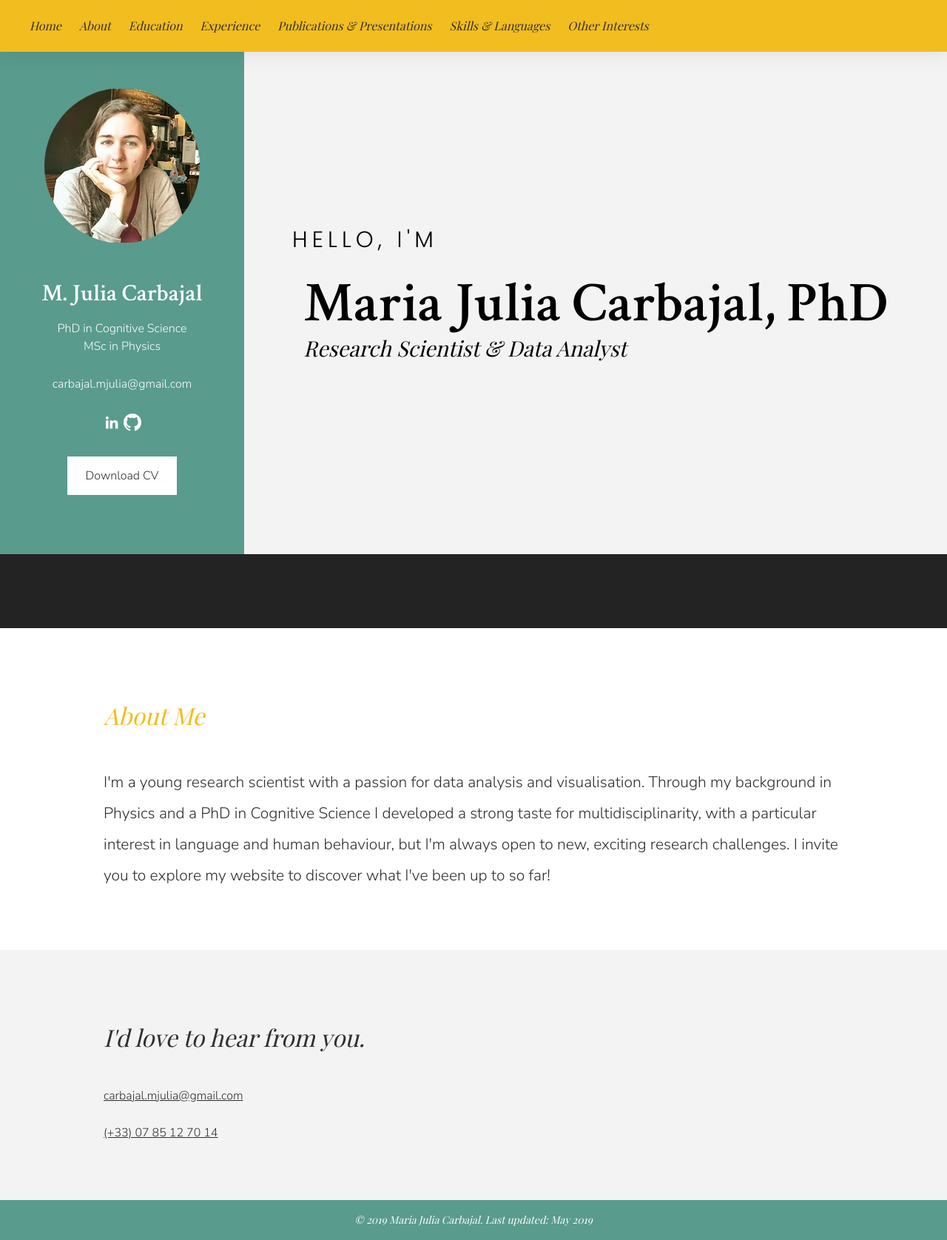
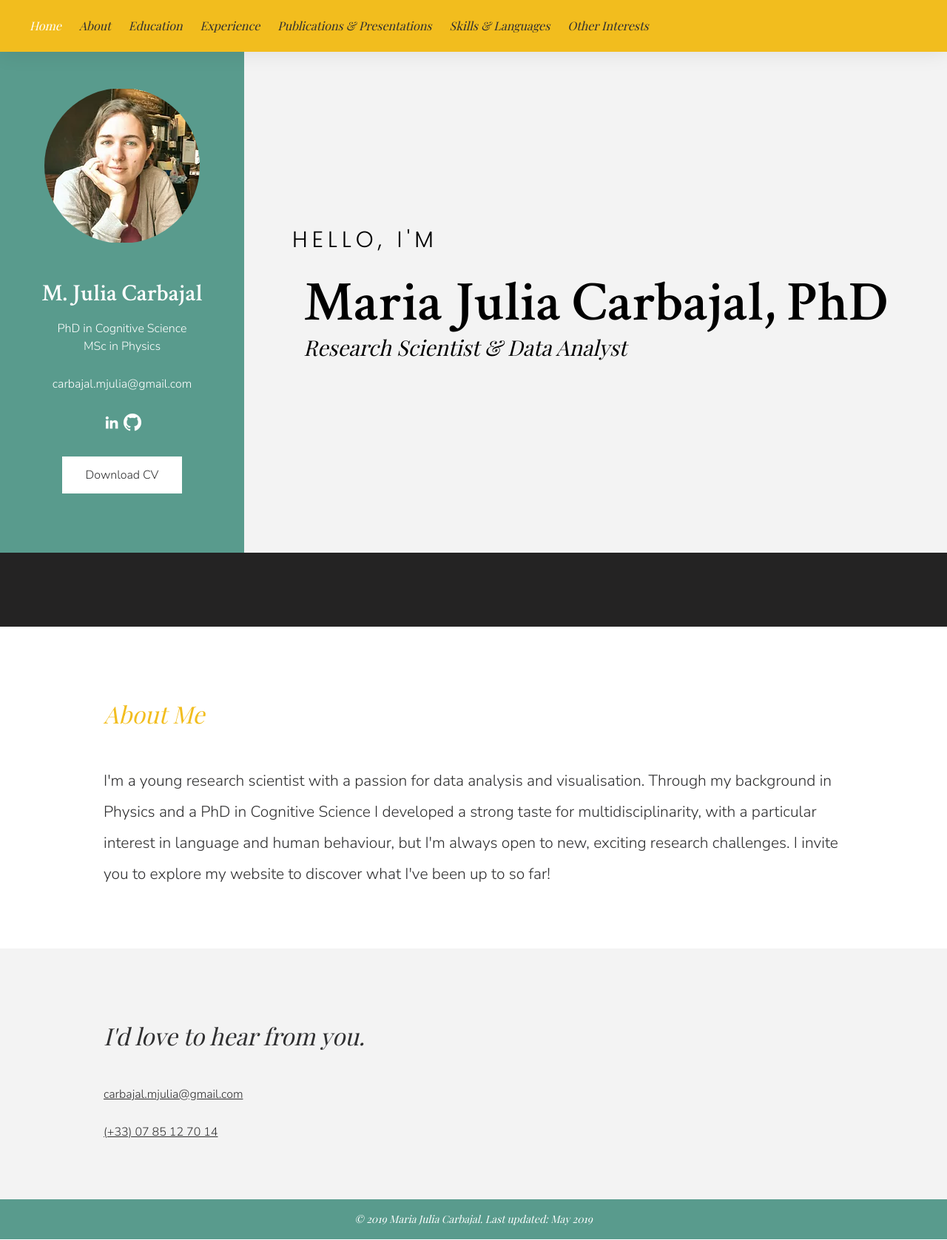
Before and after one commit to basaringaron/julie-website, a Jekyll site: the page built from _source/index.html, in a window 1280 px wide. Shown: the whole page at 74% size. Built offline with Jekyll 4.4.1, drawn with Linux system fonts in a browser that asks for light colours; some web fonts are replaced.

Commit message:
Download button FX and highlighted current nav item

```diff
--- a/_config.yml
+++ b/_config.yml
@@ -35,6 +35,24 @@
 #plugins:
 #  - jekyll-feed
 
+# Note: index and about are hardcoded in the layout
+nav_links:
+  -
+    url: /education.html
+    title: Education
+  -
+    url: /experience.html
+    title: Experience
+  -
+    url: /publications.html
+    title: Publications & Presentations
+  -
+    url: /skills.html
+    title: Skills & Languages
+  -
+    url: /other.html
+    title: Other Interests
+
 # Exclude from processing.
 # The following items will not be processed, by default. Create a custom list
 # to override the default setting.
--- a/_source/_layouts/default.html
+++ b/_source/_layouts/default.html
@@ -13,13 +13,11 @@
 			<div class="nav-icon open">☰</div>
 			<div class="nav-icon close" onclick="document.activeElement&&document.activeElement.blur()">&times;</div>
 			<nav class="nav-items">
-				<a class="nav-link" href="/" class="active">Home</a>
+				<a class="nav-link {% if page.url == '/' %}active{% endif %}" href="/" class="active">Home</a>
 				<a class="nav-link" href="/#about">About</a>
-				<a class="nav-link" href="/education.html">Education</a>
-				<a class="nav-link" href="/experience.html">Experience</a>
-				<a class="nav-link" href="/publications.html">Publications &amp; Presentations</a>
-				<a class="nav-link" href="/skills.html">Skills &amp; Languages</a>
-				<a class="nav-link" href="/other.html">Other Interests</a>
+				{% for link in site.nav_links %}
+					<a class="nav-link {% if page.url == link.url %}active{% endif %}" href="{{ link.url }}">{{ link.title | escape }}</a>
+				{% endfor %}
 			</nav>
 		</div>
 	</header>
--- a/_source/css/style.scss
+++ b/_source/css/style.scss
@@ -49,6 +49,41 @@
 
 strong {
 	font-weight: 600;
+}
+
+.button {
+	background-color: white;
+	padding: 1em 2em;
+	color: $charcoal !important;
+	position: relative;
+	z-index: 1;
+	outline: none;
+	overflow: hidden;
+	transition: color 0.4s ease-in-out;
+
+	&::before {
+		content: '';
+		z-index: -1;
+		position: absolute;
+		top: 50%;
+		left: 50%;
+		width: 1em;
+		height: 1em;
+		border-radius: 50%;
+		background-color: $yellow;
+		transform-origin: center;
+		transform: translate(-50%, -50%) scale(0);
+		transition: transform 0.3s ease-in-out;
+	}
+
+	&:hover {
+		cursor: pointer;
+		color: white !important;
+	}
+
+	&:hover::before {
+		transform: translate(-50%, -50%) scale(15);
+	}
 }
 
 .nav {
@@ -220,9 +255,7 @@
 	flex-direction: column;
 	align-items: center;
 	justify-content: center;
-
 	text-align: center;
-
 	padding: 50px 0px;
 
 	> * {
@@ -251,13 +284,6 @@
 
 .portrait {
 	clip-path: circle(50% at center);
-}
-
-.cv-link {
-	background-color: white;
-	line-height: 52px;
-	padding: 0 25px;
-	color: $charcoal !important;
 }
 
 .page-section {
--- a/_source/index.html
+++ b/_source/index.html
@@ -15,7 +15,7 @@
 			<a href="https://github.com/{{ site.github_username }}"><img src="/images/icon-github.webp"></a>
 		</div>
 
-		<a href="" class="cv-link">Download CV</a>
+		<a href="" class="button cv-link">Download CV</a>
 	</div>
 
 	<div class="hero-content">
```
